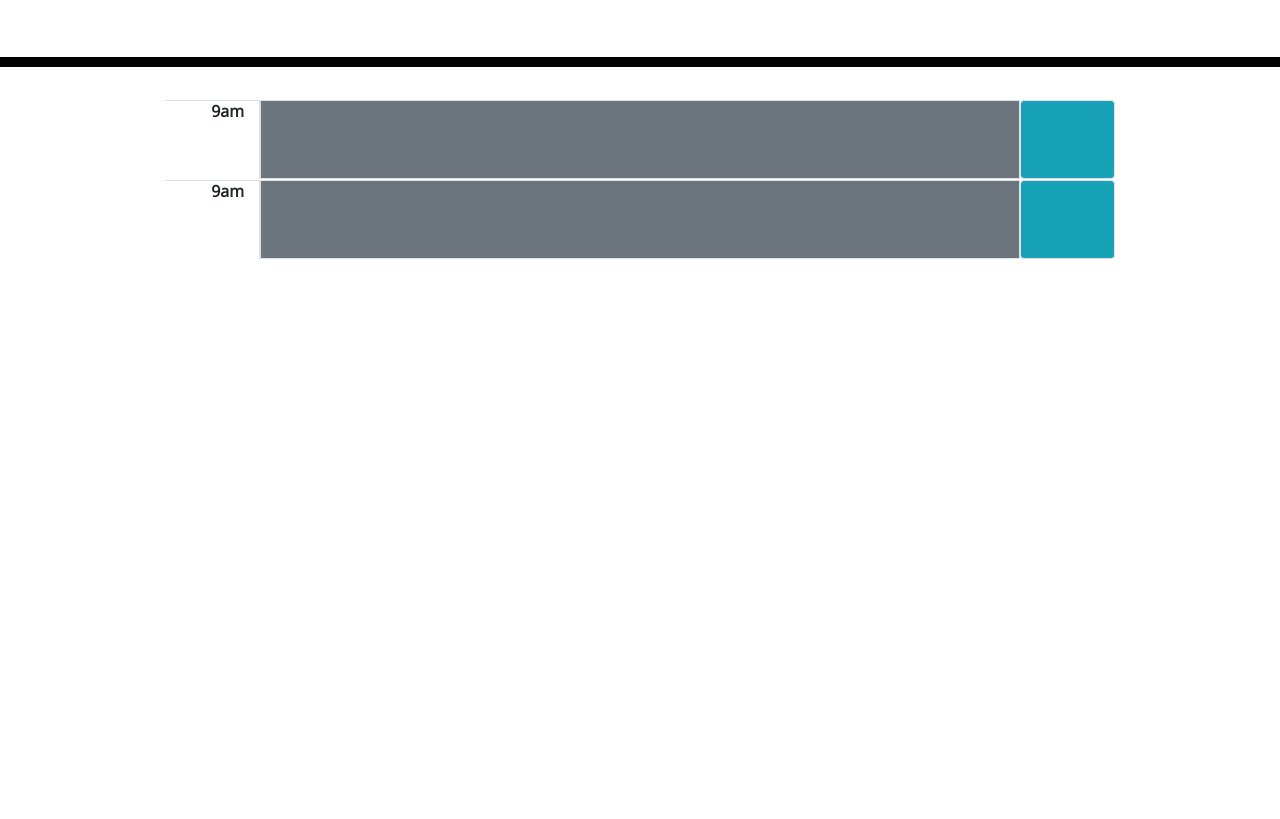
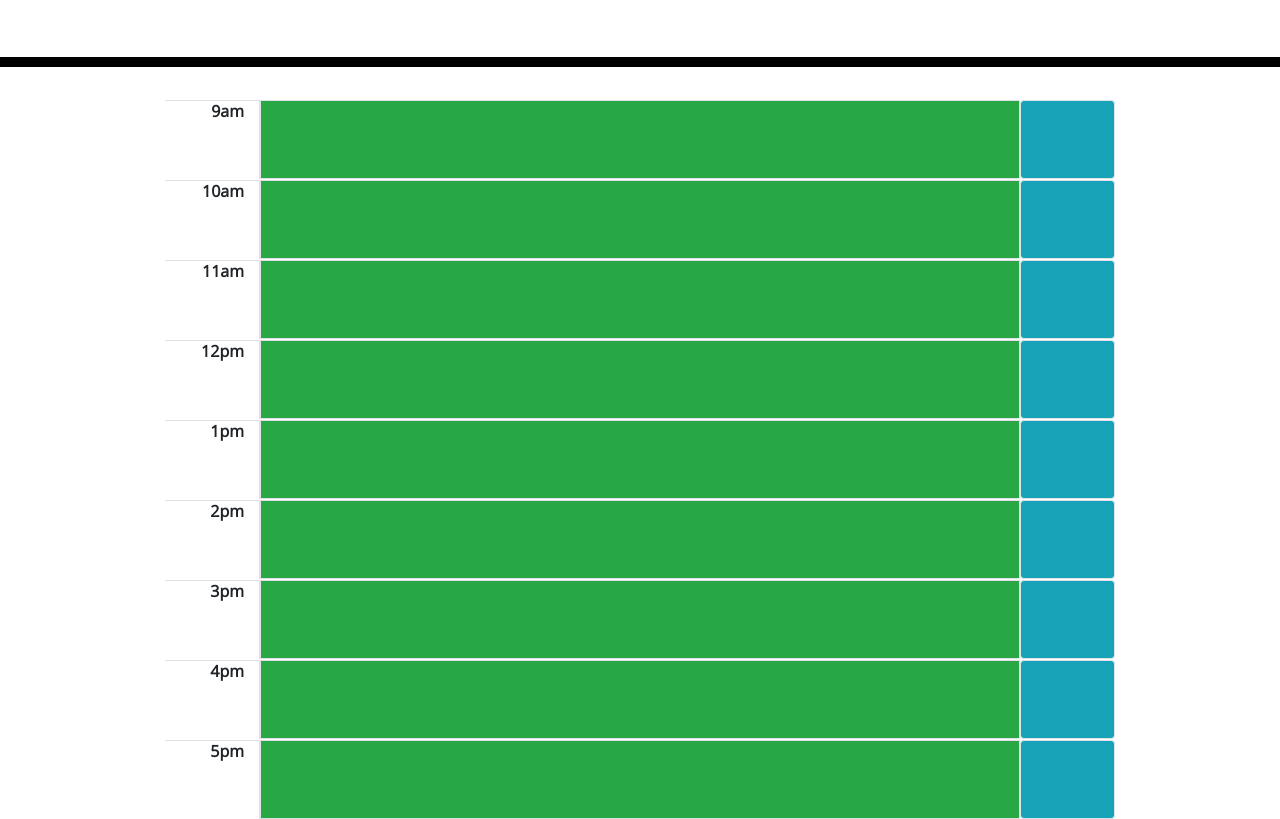
Before and after one commit to Johnson90cm/workday-scheduler, a plain HTML site: page Develop/index.html in a window 1280 px wide. Shown: the part 256-1075 px from the top of the page. Before the commit the page ends 800 px from the top, so only its background shows below. Drawn offline with nearby package versions, Linux system fonts and the light colour scheme; a web font is replaced by a local one.

Commit message:
work on time handler

```diff
--- a/Develop/index.html
+++ b/Develop/index.html
@@ -28,14 +28,49 @@
       <button data-store="1" id="save-button-1" class="col-lg-1 col-md-2 bg-info rounded right border oi oi-lock-locked text-white"></button>
     </div>
     <div class="row justify-content-center">
-      <div class="col-lg-1 col-md-1 border-top border-right text-right"> <span id="hour" class="font-weight-bold align-middle">9am</span></div>
+      <div class="col-lg-1 col-md-1 border-top border-right text-right"> <span id="hour" class="font-weight-bold align-middle">10am</span></div>
       <input id="task-item-2" class="col-lg-8 col-md-8 border align-middle time-list-item"></input>
       <button data-store="2" id="save-button-2" class="col-lg-1 col-md-2 bg-info rounded right border oi oi-lock-locked text-white"></button>
+    </div>
+    <div class="row justify-content-center">
+      <div class="col-lg-1 col-md-1 border-top border-right text-right"> <span id="hour" class="font-weight-bold align-middle">11am</span></div>
+      <input id="task-item-3" class="col-lg-8 col-md-8 border align-middle time-list-item"></input>
+      <button data-store="3" id="save-button-3" class="col-lg-1 col-md-2 bg-info rounded right border oi oi-lock-locked text-white"></button>
+    </div>
+    <div class="row justify-content-center">
+      <div class="col-lg-1 col-md-1 border-top border-right text-right"> <span id="hour" class="font-weight-bold align-middle">12pm</span></div>
+      <input id="task-item-4" class="col-lg-8 col-md-8 border align-middle time-list-item"></input>
+      <button data-store="4" id="save-button-4" class="col-lg-1 col-md-2 bg-info rounded right border oi oi-lock-locked text-white"></button>
+    </div>
+    <div class="row justify-content-center">
+      <div class="col-lg-1 col-md-1 border-top border-right text-right"> <span id="hour" class="font-weight-bold align-middle">1pm</span></div>
+      <input id="task-item-5" class="col-lg-8 col-md-8 border align-middle time-list-item"></input>
+      <button data-store="5" id="save-button-5" class="col-lg-1 col-md-2 bg-info rounded right border oi oi-lock-locked text-white"></button>
+    </div>
+    <div class="row justify-content-center">
+      <div class="col-lg-1 col-md-1 border-top border-right text-right"> <span id="hour" class="font-weight-bold align-middle">2pm</span></div>
+      <input id="task-item-6" class="col-lg-8 col-md-8 border align-middle time-list-item"></input>
+      <button data-store="6" id="save-button-6" class="col-lg-1 col-md-2 bg-info rounded right border oi oi-lock-locked text-white"></button>
+    </div>
+    <div class="row justify-content-center">
+      <div class="col-lg-1 col-md-1 border-top border-right text-right"> <span id="hour" class="font-weight-bold align-middle">3pm</span></div>
+      <input id="task-item-7" class="col-lg-8 col-md-8 border align-middle time-list-item"></input>
+      <button data-store="7" id="save-button-7" class="col-lg-1 col-md-2 bg-info rounded right border oi oi-lock-locked text-white"></button>
+    </div>
+    <div class="row justify-content-center">
+      <div class="col-lg-1 col-md-1 border-top border-right text-right"> <span id="hour" class="font-weight-bold align-middle">4pm</span></div>
+      <input id="task-item-8" class="col-lg-8 col-md-8 border align-middle time-list-item"></input>
+      <button data-store="8" id="save-button-8" class="col-lg-1 col-md-2 bg-info rounded right border oi oi-lock-locked text-white"></button>
+    </div>
+    <div class="row justify-content-center">
+      <div class="col-lg-1 col-md-1 border-top border-right text-right"> <span id="hour" class="font-weight-bold align-middle">5pm</span></div>
+      <input id="task-item-9" class="col-lg-8 col-md-8 border align-middle time-list-item"></input>
+      <button data-store="9" id="save-button-9" class="col-lg-1 col-md-2 bg-info rounded right border oi oi-lock-locked text-white"></button>
     </div>
 
     <script src="https://code.jquery.com/jquery-3.4.1.min.js"></script>
     <script src="https://cdnjs.cloudflare.com/ajax/libs/moment.js/2.24.0/moment.min.js"></script>
-    <script src="/Develop/script.js"></script>
+    <script src="script.js"></script>
 </body>
 
 </html>
--- a/Develop/script.js
+++ b/Develop/script.js
@@ -1,4 +1,6 @@
+// tasks
 var tasks = {}
+
 // header vars
 var currentDateEl = document.querySelector("#currentDay")
 var createHeaderDate = document.createElement("h2")
@@ -10,29 +12,78 @@ currentDateEl.appendChild(createHeaderDate)
 
 // body vars
 var currentTime = moment()
+var previousTime = moment().subtract(1, "seconds")
+var currentHour = moment().hour('07:00', 'HH:mm')
+var laterTime = moment("17:00", 'HH:mm');
 
 var urgencyHandler = function () {
-    if (currentTime.hour() < moment().add(2, "hours")) {
+    if (currentTime.isBefore(laterTime)) {
+        $(".time-list-item").addClass("bg-success text-white")
+    } else if (currentTime.isAfter(previousTime)) {
         $(".time-list-item").addClass("bg-secondary text-white")
+    } else if (currentHour) {
+        $(".time-list-item").addClass("bg-danger text-white")
     }
 }
+
+// var urgencyHandler = function () {
+//     if (moment().isAfter(moment().subtract(1, 'seconds'))) {
+//         $(".time-list-item").addClass("bg-secondary text-white")
+//     } else {
+//         $(".time-list-item").addClass("bg-success text-white")
+//     }
+// }
+
+// KEEP
+// var urgencyHandler = function () {
+//     if (currentTime.hour() < moment().add(2, "hours")) {
+//         $(".time-list-item").addClass("bg-success text-white")
+//     }
+// }
 
 var currentDue = function () { }
 
 var upcoming = function () { }
 
-
-$("#save-button-1").on("click", function (itm) {
+// save buttons
+$("#save-button-1").on("click", function () {
     localStorage.setItem("item-" + $(this).attr("data-store"), $("#task-item-1").val());
 })
-
-$("#save-button-2").on("click", function (itm) {
+$("#save-button-2").on("click", function () {
     localStorage.setItem("item-" + $(this).attr("data-store"), $("#task-item-2").val());
 })
+$("#save-button-3").on("click", function () {
+    localStorage.setItem("item-" + $(this).attr("data-store"), $("#task-item-3").val());
+})
+$("#save-button-4").on("click", function () {
+    localStorage.setItem("item-" + $(this).attr("data-store"), $("#task-item-4").val());
+})
+$("#save-button-5").on("click", function () {
+    localStorage.setItem("item-" + $(this).attr("data-store"), $("#task-item-5").val());
+})
+$("#save-button-6").on("click", function () {
+    localStorage.setItem("item-" + $(this).attr("data-store"), $("#task-item-6").val());
+})
+$("#save-button-7").on("click", function () {
+    localStorage.setItem("item-" + $(this).attr("data-store"), $("#task-item-7").val());
+})
+$("#save-button-8").on("click", function () {
+    localStorage.setItem("item-" + $(this).attr("data-store"), $("#task-item-8").val());
+})
+$("#save-button-9").on("click", function () {
+    localStorage.setItem("item-" + $(this).attr("data-store"), $("#task-item-9").val());
+})
 
+// task loads
 $("#task-item-1").val(localStorage.getItem("item-1"));
 $("#task-item-2").val(localStorage.getItem("item-2"));
-
+$("#task-item-3").val(localStorage.getItem("item-3"));
+$("#task-item-4").val(localStorage.getItem("item-4"));
+$("#task-item-5").val(localStorage.getItem("item-5"));
+$("#task-item-6").val(localStorage.getItem("item-6"));
+$("#task-item-7").val(localStorage.getItem("item-7"));
+$("#task-item-8").val(localStorage.getItem("item-8"));
+$("#task-item-9").val(localStorage.getItem("item-9"));
 
 urgencyHandler()
 
```
